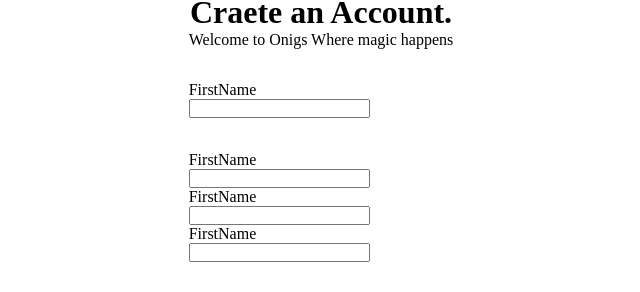
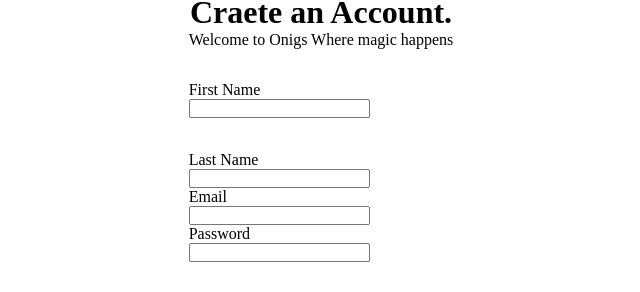
Before and after one commit to Tamarapreye-M/sign-up_form, a React (Vite) app: page / in a window 1280 px wide. Shown: the part 145-437 px from the top of the page, without its empty margins (319-959 px from the left). Built offline with nearby package versions, Linux system fonts and the light colour scheme.

Commit message:
input component set up

```diff
--- a/src/components/Input.jsx
+++ b/src/components/Input.jsx
@@ -1,11 +1,11 @@
 import React from "react";
 
-const Input = () => {
+const Input = ({ name, label, type }) => {
 	return (
-		<div>
-			<label htmlFor="firstName">FirstName</label>
+		<div className="form-div">
+			<label htmlFor="firstName">{label}</label>
 			<br />
-			<input type="text" />
+			<input type={type} />
 		</div>
 	);
 };
```
